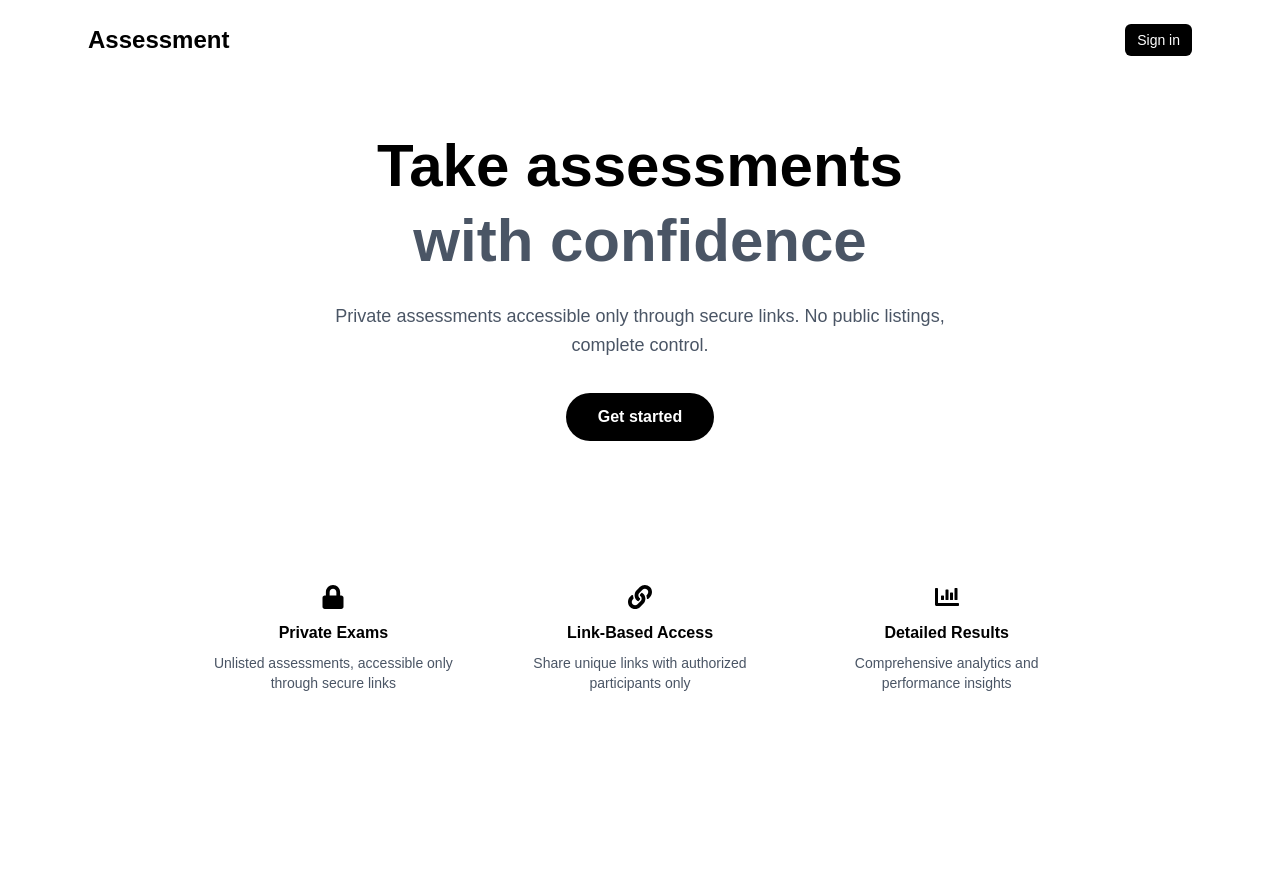
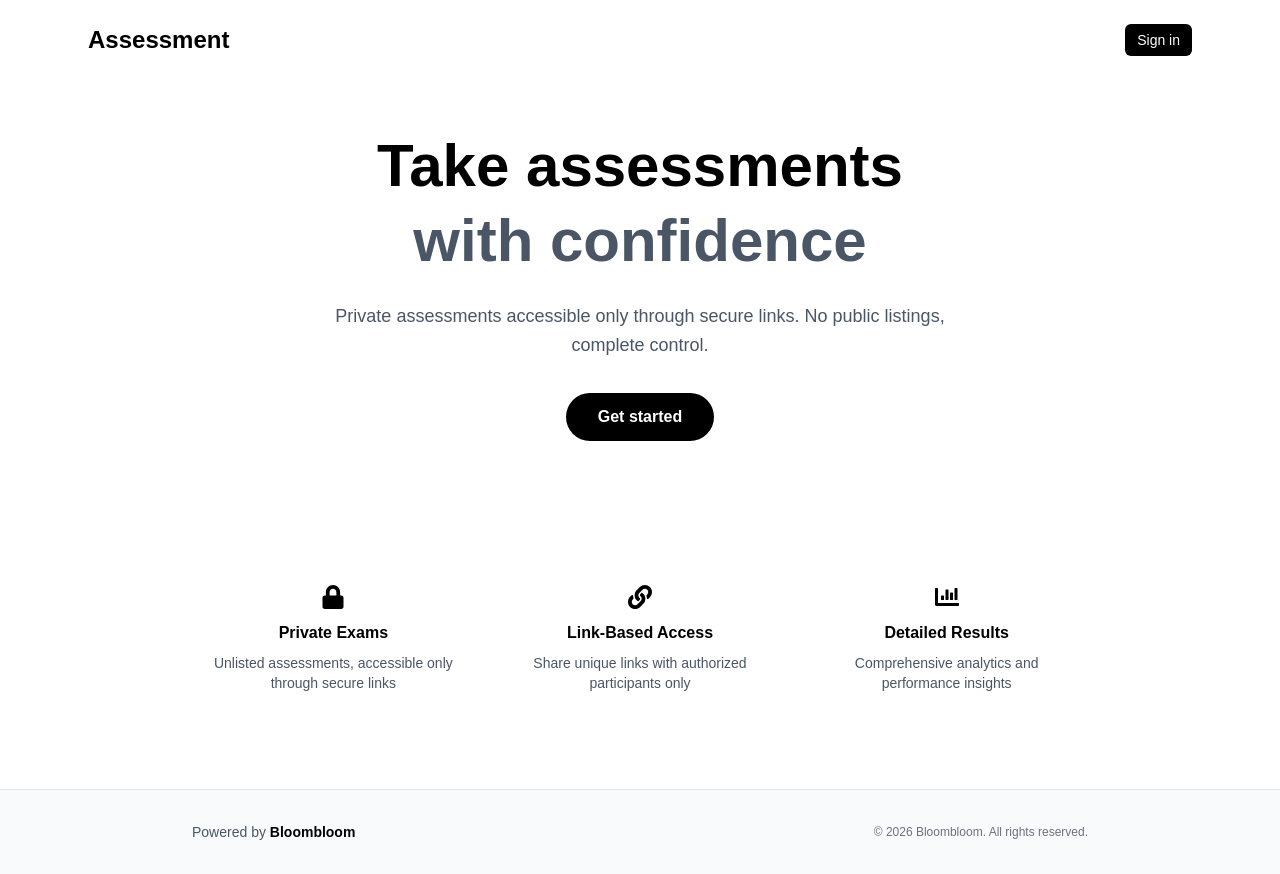
Before and after one commit to JittoJoseph/Assessment-Platform, a Next.js app: page / in a window 1280 px wide. Before the commit the page ends 800 px from the top, so only its background shows below. Built offline with nearby package versions, Linux system fonts and the light colour scheme; no server answers.

Commit message:
implement simple footer

```diff
--- a/src/app/page.tsx
+++ b/src/app/page.tsx
@@ -3,6 +3,7 @@ import Link from "next/link";
 import { redirect } from "next/navigation";
 import { FaLock, FaLink, FaChartBar } from "react-icons/fa";
 import Navbar from "./Navbar";
+import Footer from "../components/Footer";
 
 async function getUser() {
   const cookieStore = await cookies();
@@ -83,6 +84,8 @@ export default async function Home() {
           </div>
         </div>
       </section>
+
+      <Footer />
     </div>
   );
 }
--- /dev/null
+++ b/src/components/Footer.tsx
@@ -0,0 +1,22 @@
+export default function Footer() {
+  return (
+    <footer className="py-8 px-6 bg-gray-50 border-t border-gray-200">
+      <div className="max-w-4xl mx-auto flex flex-col md:flex-row justify-between items-center">
+        <p className="text-gray-600 text-sm mb-4 md:mb-0">
+          Powered by{" "}
+          <a
+            href="https://early.bloombloom.co"
+            target="_blank"
+            rel="noopener noreferrer"
+            className="text-black font-semibold hover:text-gray-800 transition-colors"
+          >
+            Bloombloom
+          </a>
+        </p>
+        <p className="text-gray-500 text-xs">
+          © {new Date().getFullYear()} Bloombloom. All rights reserved.
+        </p>
+      </div>
+    </footer>
+  );
+}
```
